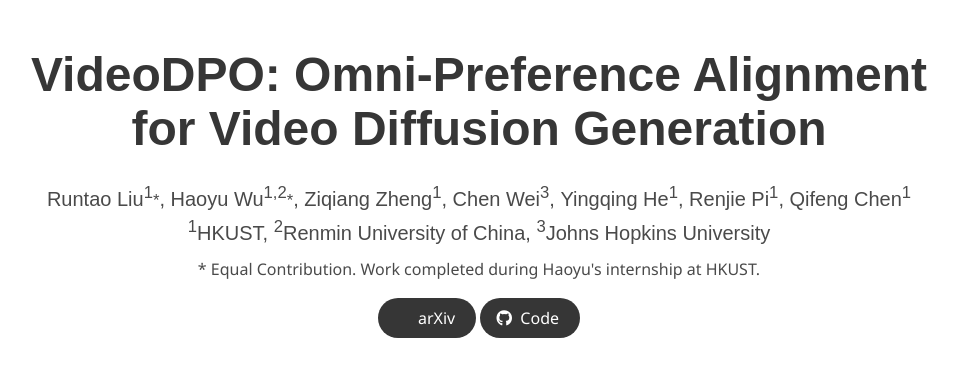
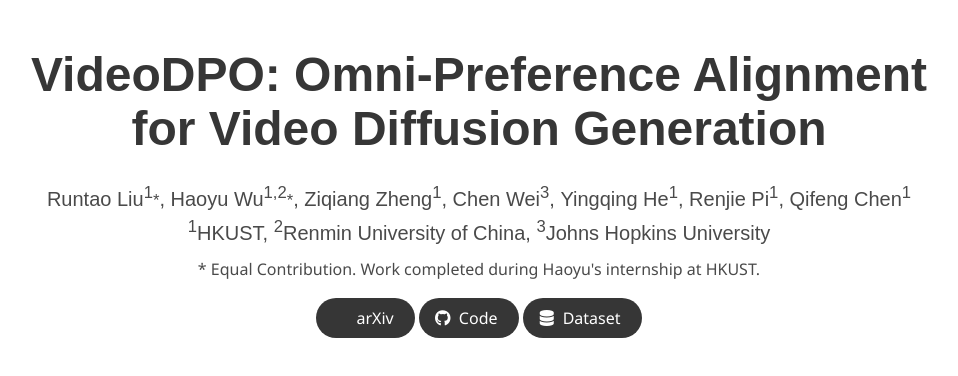
Before and after one commit to videodpo/videodpo.github.io, a plain HTML site: page index.html in a window 1280 px wide. Shown: the whole page, without its empty margins (161-1119 px from the left). Drawn offline with nearby package versions, Linux system fonts and the light colour scheme; some icons are missing; a web font is replaced by a local one.

Commit message:
Update index.html

```diff
--- a/index.html
+++ b/index.html
@@ -89,6 +89,15 @@
                   <span>Code</span>
                 </a>
               </span>
+              <!-- Dataset Link -->
+              <span class="link-block">
+                <a href="https://hkustconnect-my.sharepoint.com/:f:/g/personal/rliuay_connect_ust_hk/Em2rRAQarwhLkYsT9N__OoIBMkg1-V_myKsV-XkH9U3HoA?e=hjJfkA" class="external-link button is-normal is-rounded is-dark">
+                  <span class="icon">
+                    <i class="fas fa-database"></i>
+                  </span>
+                  <span>Dataset</span>
+                </a>
+              </span>
 
             </div>
           </div>
```
